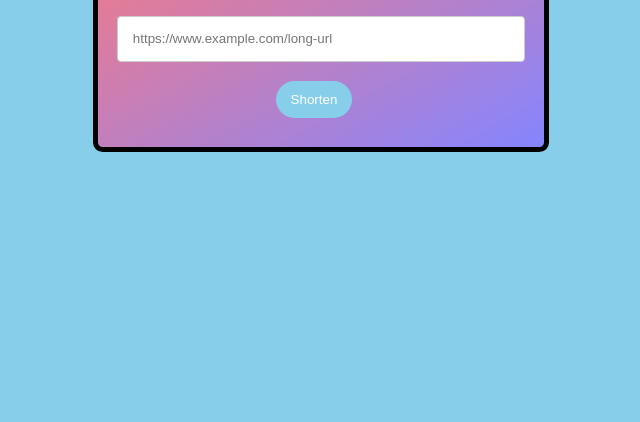
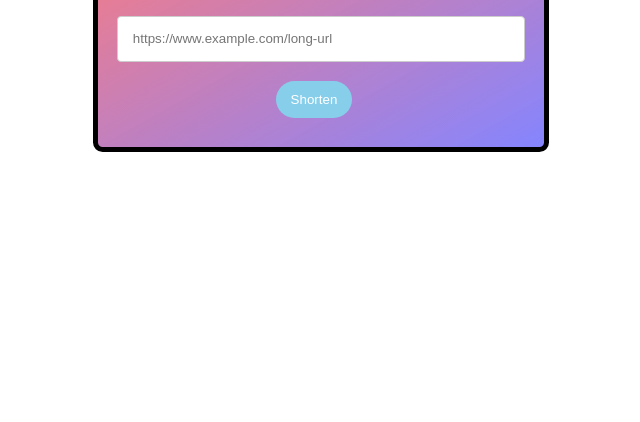
Before and after one commit to YASHAKETAN/CodeAlpha_URL_Shortener, a plain HTML site: page index.html in a window 1280 px wide. Shown: the part 378-800 px from the top of the page, without its empty margins (319-959 px from the left). Drawn offline with Linux system fonts and the light colour scheme.

Commit message:
Update styles.css

```diff
--- a/styles.css
+++ b/styles.css
@@ -13,7 +13,6 @@ body {
     display: grid;
     justify-content: center;
     align-items: center;
-    background:skyblue;
     background-position: 0 ;
 }
 
```
